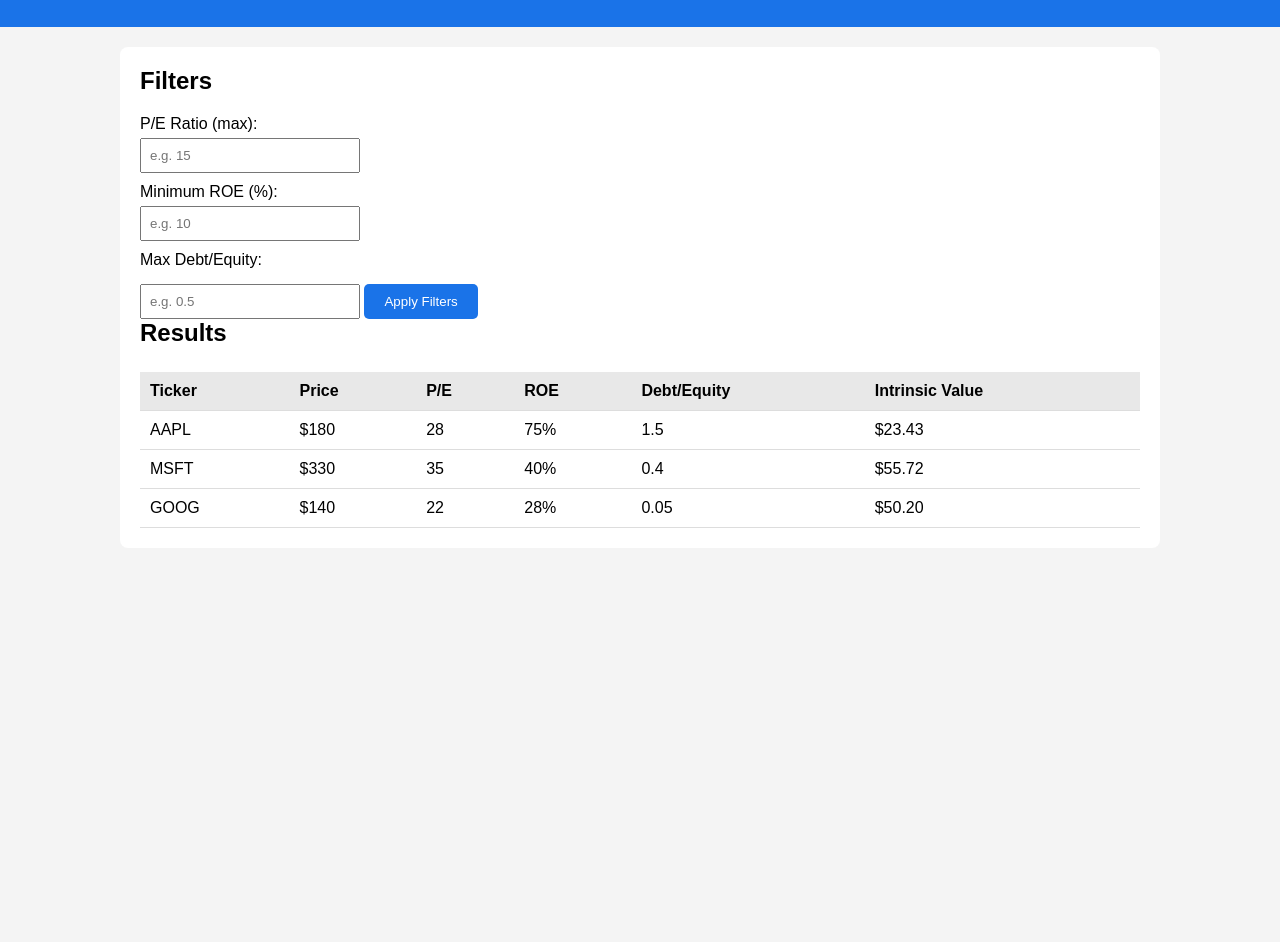
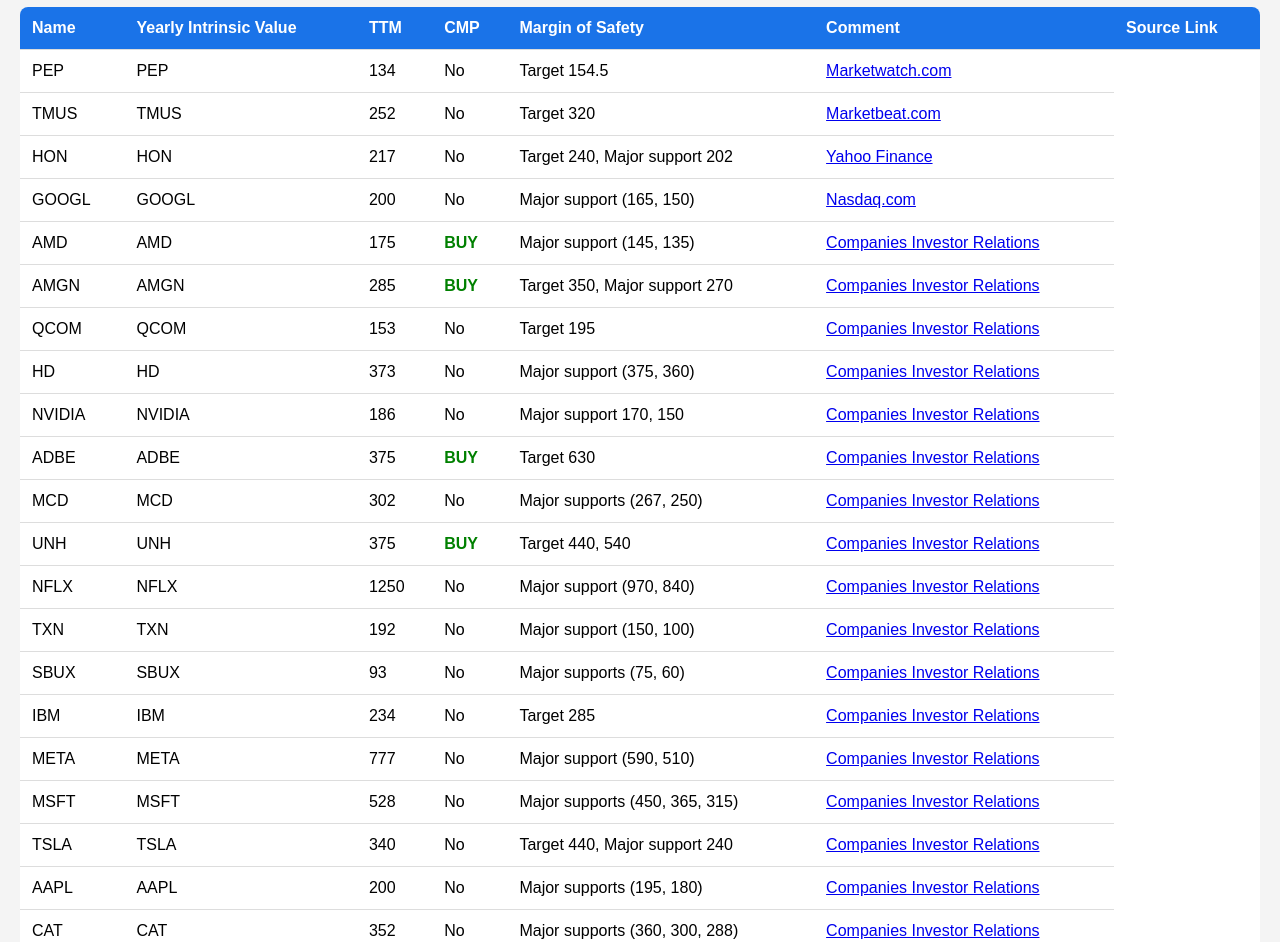
Before and after one commit to IntelligentInvestor2026/IntelligentInvestorRepo.github.io, a plain HTML site: page index.html in a window 1280 px wide. Shown: the part 93-1035 px from the top of the page. Before the commit the page ends 800 px from the top, so only its background shows below. Drawn offline with Linux system fonts and the light colour scheme.

Commit message:
Update index.html
summary table is created

```diff
--- a/index.html
+++ b/index.html
@@ -2,167 +2,285 @@
 <html lang="en">
 <head>
     <meta charset="UTF-8">
-    <meta name="viewport" content="width=device-width, initial-scale=1.0">
-    <title>Stock Screener & Intrinsic Value</title>
-
-    <!-- Simple styling -->
+    <title>Stock Summary</title>
     <style>
         body {
             font-family: Arial, sans-serif;
+            background: #f4f4f4;
             margin: 0;
-            padding: 0;
-            background: #f4f4f4;
+            padding: 20px;
         }
-
-        header {
-            background: #1a73e8;
-            color: white;
-            padding: 20px;
+        h1 {
             text-align: center;
+            color: #333;
         }
-
-        .container {
-            width: 90%;
-            max-width: 1000px;
-            margin: 20px auto;
-            background: white;
-            padding: 20px;
-            border-radius: 8px;
-        }
-
-        h2 {
-            margin-top: 0;
-        }
-
-        label {
-            display: block;
-            margin-top: 10px;
-        }
-
-        input {
-            padding: 8px;
-            width: 200px;
-            margin-top: 5px;
-        }
-
-        button {
-            margin-top: 15px;
-            padding: 10px 20px;
-            background: #1a73e8;
-            color: white;
-            border: none;
-            border-radius: 5px;
-            cursor: pointer;
-        }
-
         table {
             width: 100%;
             border-collapse: collapse;
-            margin-top: 25px;
+            background: white;
+            margin-top: 20px;
+            border-radius: 8px;
+            overflow: hidden;
         }
-
         th, td {
-            padding: 10px;
+            padding: 12px;
             border-bottom: 1px solid #ddd;
             text-align: left;
         }
-
         th {
-            background: #e8e8e8;
+            background: #1a73e8;
+            color: white;
+        }
+        tr:hover {
+            background: #f1f1f1;
+        }
+        .buy {
+            color: green;
+            font-weight: bold;
+        }
+        .no {
+            color: #b30000;
+            font-weight: bold;
         }
     </style>
 </head>
 
 <body>
 
-<header>
-    <h1>Stock Screener & Intrinsic Value Calculator</h1>
-</header>
+<h1>Stock Summary</h1>
 
-<div class="container">
+<table>
+    <thead>
+        <tr>
+            <th>Name</th>
+            <th>Yearly Intrinsic Value</th>
+            <th>TTM</th>
+            <th>CMP</th>
+            <th>Margin of Safety</th>
+            <th>Comment</th>
+            <th>Source Link</th>
+        </tr>
+    </thead>
 
-    <h2>Filters</h2>
+    <tbody>
+        <tr>
+            <td>PEP</td>
+            <td>PEP</td>
+            <td>134</td>
+            <td>No</td>
+            <td>Target 154.5</td>
+            <td><a href="#">Marketwatch.com</a></td>
+        </tr>
 
-    <label>P/E Ratio (max):</label>
-    <input type="number" id="peFilter" placeholder="e.g. 15">
+        <tr>
+            <td>TMUS</td>
+            <td>TMUS</td>
+            <td>252</td>
+            <td>No</td>
+            <td>Target 320</td>
+            <td><a href="#">Marketbeat.com</a></td>
+        </tr>
 
-    <label>Minimum ROE (%):</label>
-    <input type="number" id="roeFilter" placeholder="e.g. 10">
+        <tr>
+            <td>HON</td>
+            <td>HON</td>
+            <td>217</td>
+            <td>No</td>
+            <td>Target 240, Major support 202</td>
+            <td><a href="#">Yahoo Finance</a></td>
+        </tr>
 
-    <label>Max Debt/Equity:</label>
-    <input type="number" id="deFilter" placeholder="e.g. 0.5" step="0.01">
+        <tr>
+            <td>GOOGL</td>
+            <td>GOOGL</td>
+            <td>200</td>
+            <td>No</td>
+            <td>Major support (165, 150)</td>
+            <td><a href="#">Nasdaq.com</a></td>
+        </tr>
 
-    <button onclick="applyFilters()">Apply Filters</button>
+        <tr>
+            <td>AMD</td>
+            <td>AMD</td>
+            <td>175</td>
+            <td class="buy">BUY</td>
+            <td>Major support (145, 135)</td>
+            <td><a href="#">Companies Investor Relations</a></td>
+        </tr>
 
-    <h2>Results</h2>
+        <tr>
+            <td>AMGN</td>
+            <td>AMGN</td>
+            <td>285</td>
+            <td class="buy">BUY</td>
+            <td>Target 350, Major support 270</td>
+            <td><a href="#">Companies Investor Relations</a></td>
+        </tr>
 
-    <table id="stockTable">
-        <thead>
-            <tr>
-                <th>Ticker</th>
-                <th>Price</th>
-                <th>P/E</th>
-                <th>ROE</th>
-                <th>Debt/Equity</th>
-                <th>Intrinsic Value</th>
-            </tr>
-        </thead>
-        <tbody>
-            <!-- Stocks will be inserted here by JavaScript -->
-        </tbody>
-    </table>
+        <tr>
+            <td>QCOM</td>
+            <td>QCOM</td>
+            <td>153</td>
+            <td>No</td>
+            <td>Target 195</td>
+            <td><a href="#">Companies Investor Relations</a></td>
+        </tr>
 
-</div>
+        <tr>
+            <td>HD</td>
+            <td>HD</td>
+            <td>373</td>
+            <td>No</td>
+            <td>Major support (375, 360)</td>
+            <td><a href="#">Companies Investor Relations</a></td>
+        </tr>
 
-<script>
-    // Placeholder stock data (you will replace this with API data later)
-    const stocks = [
-        { ticker: "AAPL", price: 180, pe: 28, roe: 75, de: 1.5, eps: 6.1, book: 4.0 },
-        { ticker: "MSFT", price: 330, pe: 35, roe: 40, de: 0.4, eps: 9.2, book: 15.0 },
-        { ticker: "GOOG", price: 140, pe: 22, roe: 28, de: 0.05, eps: 5.6, book: 20.0 }
-    ];
+        <tr>
+            <td>NVIDIA</td>
+            <td>NVIDIA</td>
+            <td>186</td>
+            <td>No</td>
+            <td>Major support 170, 150</td>
+            <td><a href="#">Companies Investor Relations</a></td>
+        </tr>
 
-    // Graham intrinsic value formula
-    function intrinsicValue(eps, book) {
-        return Math.sqrt(22.5 * eps * book).toFixed(2);
-    }
+        <tr>
+            <td>ADBE</td>
+            <td>ADBE</td>
+            <td>375</td>
+            <td class="buy">BUY</td>
+            <td>Target 630</td>
+            <td><a href="#">Companies Investor Relations</a></td>
+        </tr>
 
-    function applyFilters() {
-        const peMax = parseFloat(document.getElementById("peFilter").value);
-        const roeMin = parseFloat(document.getElementById("roeFilter").value);
-        const deMax = parseFloat(document.getElementById("deFilter").value);
+        <tr>
+            <td>MCD</td>
+            <td>MCD</td>
+            <td>302</td>
+            <td>No</td>
+            <td>Major supports (267, 250)</td>
+            <td><a href="#">Companies Investor Relations</a></td>
+        </tr>
 
-        const filtered = stocks.filter(stock => {
-            return (!peMax || stock.pe <= peMax) &&
-                   (!roeMin || stock.roe >= roeMin) &&
-                   (!deMax || stock.de <= deMax);
-        });
+        <tr>
+            <td>UNH</td>
+            <td>UNH</td>
+            <td>375</td>
+            <td class="buy">BUY</td>
+            <td>Target 440, 540</td>
+            <td><a href="#">Companies Investor Relations</a></td>
+        </tr>
 
-        displayStocks(filtered);
-    }
+        <tr>
+            <td>NFLX</td>
+            <td>NFLX</td>
+            <td>1250</td>
+            <td>No</td>
+            <td>Major support (970, 840)</td>
+            <td><a href="#">Companies Investor Relations</a></td>
+        </tr>
 
-    function displayStocks(list) {
-        const tableBody = document.querySelector("#stockTable tbody");
-        tableBody.innerHTML = "";
+        <tr>
+            <td>TXN</td>
+            <td>TXN</td>
+            <td>192</td>
+            <td>No</td>
+            <td>Major support (150, 100)</td>
+            <td><a href="#">Companies Investor Relations</a></td>
+        </tr>
 
-        list.forEach(stock => {
-            const row = `
-                <tr>
-                    <td>${stock.ticker}</td>
-                    <td>$${stock.price}</td>
-                    <td>${stock.pe}</td>
-                    <td>${stock.roe}%</td>
-                    <td>${stock.de}</td>
-                    <td>$${intrinsicValue(stock.eps, stock.book)}</td>
-                </tr>
-            `;
-            tableBody.innerHTML += row;
-        });
-    }
+        <tr>
+            <td>SBUX</td>
+            <td>SBUX</td>
+            <td>93</td>
+            <td>No</td>
+            <td>Major supports (75, 60)</td>
+            <td><a href="#">Companies Investor Relations</a></td>
+        </tr>
 
-    // Load initial data
-    displayStocks(stocks);
-</script>
+        <tr>
+            <td>IBM</td>
+            <td>IBM</td>
+            <td>234</td>
+            <td>No</td>
+            <td>Target 285</td>
+            <td><a href="#">Companies Investor Relations</a></td>
+        </tr>
+
+        <tr>
+            <td>META</td>
+            <td>META</td>
+            <td>777</td>
+            <td>No</td>
+            <td>Major support (590, 510)</td>
+            <td><a href="#">Companies Investor Relations</a></td>
+        </tr>
+
+        <tr>
+            <td>MSFT</td>
+            <td>MSFT</td>
+            <td>528</td>
+            <td>No</td>
+            <td>Major supports (450, 365, 315)</td>
+            <td><a href="#">Companies Investor Relations</a></td>
+        </tr>
+
+        <tr>
+            <td>TSLA</td>
+            <td>TSLA</td>
+            <td>340</td>
+            <td>No</td>
+            <td>Target 440, Major support 240</td>
+            <td><a href="#">Companies Investor Relations</a></td>
+        </tr>
+
+        <tr>
+            <td>AAPL</td>
+            <td>AAPL</td>
+            <td>200</td>
+            <td>No</td>
+            <td>Major supports (195, 180)</td>
+            <td><a href="#">Companies Investor Relations</a></td>
+        </tr>
+
+        <tr>
+            <td>CAT</td>
+            <td>CAT</td>
+            <td>352</td>
+            <td>No</td>
+            <td>Major supports (360, 300, 288)</td>
+            <td><a href="#">Companies Investor Relations</a></td>
+        </tr>
+
+        <tr>
+            <td>INTC</td>
+            <td>INTC</td>
+            <td>22</td>
+            <td>No</td>
+            <td>Not worthy to put more money</td>
+            <td><a href="#">Companies Investor Relations</a></td>
+        </tr>
+
+        <tr>
+            <td>AMZN</td>
+            <td>AMZN</td>
+            <td>205</td>
+            <td>No</td>
+            <td>Major supports (170, 150)</td>
+            <td><a href="#">Companies Investor Relations</a></td>
+        </tr>
+
+        <tr>
+            <td>CRM</td>
+            <td>CRM</td>
+            <td>238</td>
+            <td class="buy">BUY</td>
+            <td>Target 340</td>
+            <td><a href="#">Companies Investor Relations</a></td>
+        </tr>
+
+    </tbody>
+</table>
 
 </body>
 </html>
```
